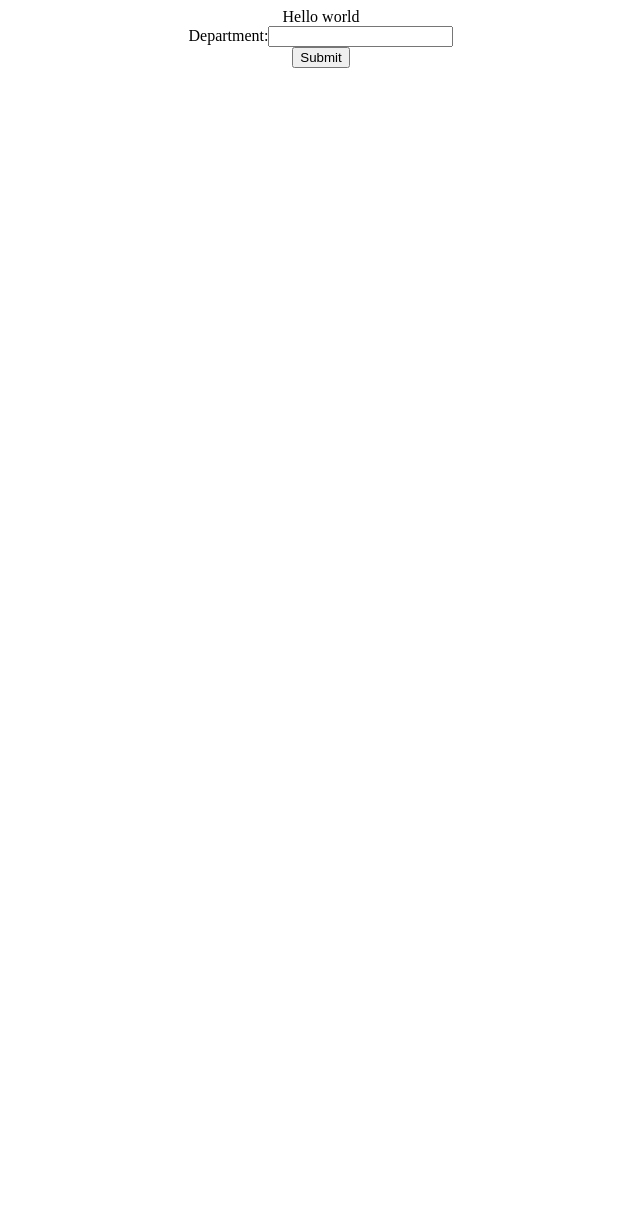
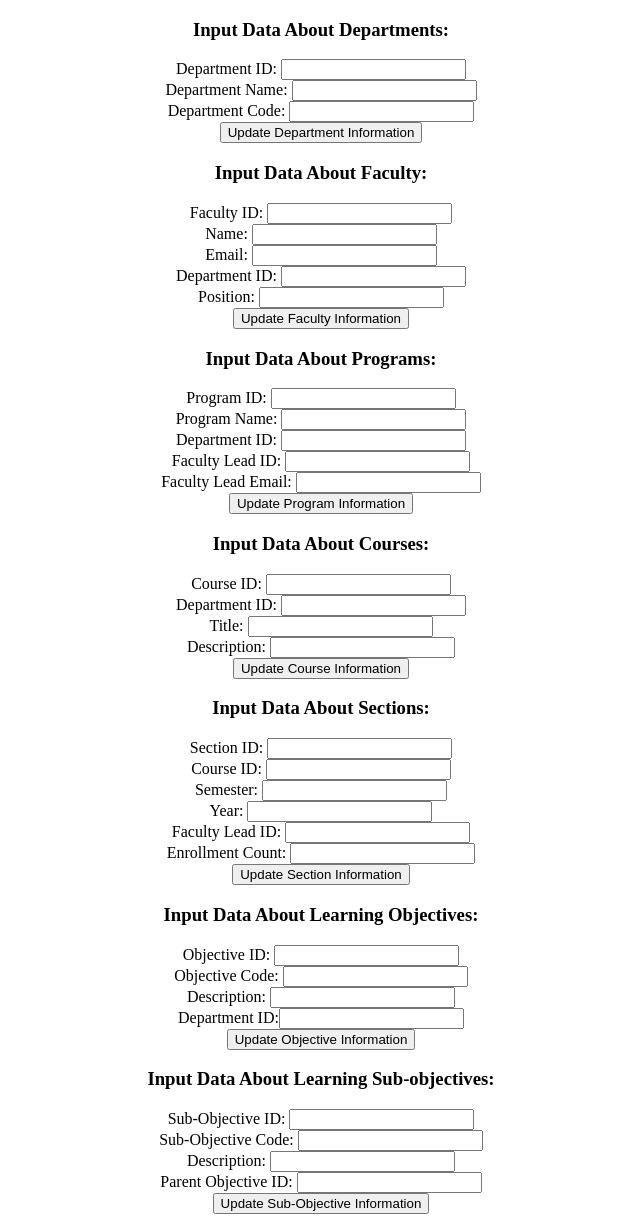
Before and after one commit to hasanzalkout20/DBFinalProj, a React (Create React App) app in the folder frontend/: page /results in a window 1280 px wide. Shown: the whole page, without its empty margins (319-959 px from the left). Before the commit the page ends 800 px from the top, so only its background shows below. Built offline with nearby package versions, Linux system fonts and the light colour scheme.

Commit message:
Added input fields for user to input additional information in results file

```diff
--- a/frontend/src/components/pages/Home.jsx
+++ b/frontend/src/components/pages/Home.jsx
@@ -1,5 +1,5 @@
 import { useState } from "react";
-import { getDepartmentPrograms, getDepartmentFaculty, getEvaluation } from "../../api";
+import { addDepartment, addFaculty, addProgram, addCourse, addSection, addObjective, addSubObjective, linkCourseObjective, getDepartmentPrograms, getDepartmentFaculty, getEvaluation } from "../../api";
 import { TextField } from "../common/TextField";
 import { Department, Faculty, Program, Section, Course, Objective, CourseObjective, SubObjective} from "../../models";
 
@@ -47,6 +47,7 @@ export const Home = () => {
 
     }
 
+
     // repeat for each table
     function addDepartment(DeptID, DeptName, DeptCode) {
         const program = new Program(DeptID, DeptName, DeptCode);
@@ -58,7 +59,7 @@ export const Home = () => {
 
     }
 
-    function addProgam(ProgID, ProgName, DeptID, FacultyLeadID, FacultyLeadEmail) {
+    function addProgram(ProgID, ProgName, DeptID, FacultyLeadID, FacultyLeadEmail) {
         const program = new Program(ProgID, ProgName, DeptID, FacultyLeadID, FacultyLeadEmail);
 
     }
@@ -115,33 +116,27 @@ export const Home = () => {
 // Given an academicyear(e.g.23-24,whichconstitutesummer23,fall23andspring24)  List all the evaluation results for each objective/sub-objective
 //      For each objective/sub-objective, list the course/section that are involved in evaluating them, and list the result for each course/section.
 //      For each objective/sub-objective, aggregate the result to show the number (and the percentage) of students
+
+
     return (
-        <>
-
-            {/* <form name="queries" id="queries">
-                <TextField label="Department:" value={getDepartmentPrograms} setValue={handleDepartmentChange} />
-                <button type="button" onClick={getDepartment}>
-                    Get Department Details
-                </button>
-
-                <TextField label="Program:" value={program} setValue={handleProgramChange} />
-                <button type="button" onClick={getProgramDetails}>
-                    Get Program Details
-                </button>
-
-                <TextField label="Semester:" value={semester} setValue={handleSemesterChange} />
-                <button type="button" onClick={getSemesterDetails}>
-                    Get Semester Details
-                </button>
-
-                <TextField label="Academic Year:" value={academicYear} setValue={handleAcademicYearChange} />
-                <button type="button" onClick={getYearlyDetails}>
-                    Get Yearly Details
-                </button>
-            </form> */}
-
-            {/* Display data based on queries */}
-            {/* Use state variables like programsList, coursesList, objectivesList, and evaluationResults to render information */}
-        </>
-    );
+            <div>
+                <div>
+                    <label htmlFor="department">Department:</label>
+                    <TextField
+                        id="department"
+                        value={department}
+                        onChange={handleDepartmentChange}
+                    />
+                </div>
+                <div>
+                    <label htmlFor="program">Program:</label>
+                    <TextField
+                        id="program"
+                        value={program}
+                        onChange={handleProgramChange}
+                    />
+                </div>
+                {/* Other input fields for semester, academic year, etc. */}
+            </div>
+        );
 };
--- a/frontend/src/components/pages/Results.jsx
+++ b/frontend/src/components/pages/Results.jsx
@@ -1,7 +1,8 @@
 import { useState } from "react";
 // import { useNavigate } from "react-router-dom";
-import { getDepartmentPrograms } from "../../api";
+import { addDepartment, addFaculty, addProgram, addCourse, addSection, addObjective, addSubObjective, linkCourseObjective, getDepartmentFaculty, getDepartmentPrograms } from "../../api";
 import { TextField } from "../common/TextField";
+import { Department, Faculty, Program, Section, Course, Objective, SubObjective, CourseObjective } from "../../models";
 
 export const Results = () => {
     const [ department, setDepartments ] = useState("");
@@ -12,17 +13,191 @@ export const Results = () => {
     }
 
     return <>
-        Hello world
+
+        <div>
+            <h3>Input Data About Departments:</h3>
+        </div>
 
         <form name = "programs" id = "programs">
-            <TextField label = "Department:" value = { department } setValue={setDepartments}/>
+            <TextField label = "Department ID: " value = { department } setValue={addDepartment}/>
+            <TextField label = "Department Name: " value = { department } setValue={addDepartment}/>
+            <TextField label = "Department Code: " value = { department } setValue={addDepartment}/>
             <button
                 type = "button"
                 onClick = {() => {
                     getPrograms(department)
                 }}
             >
-                Submit
+                Update Department Information
+            </button>
+        </form>
+
+        <ul>
+            {
+                programs.map((program, index) => {
+                    return <li key = { index }>{ program }</li>
+                })
+            }
+        </ul>
+
+        <div>
+            <h3>Input Data About Faculty:</h3>
+        </div>
+
+
+        <form name = "faculty" id = "faculty">
+            <TextField label = "Faculty ID: " value = { Faculty } setValue={addFaculty}/>
+            <TextField label = "Name: " value = { Faculty } setValue={addFaculty}/>
+            <TextField label = "Email: " value = { Faculty } setValue={addFaculty}/>
+            <TextField label = "Department ID: " value = { Faculty } setValue={addFaculty}/>
+            <TextField label = "Position: " value = { Faculty } setValue={addFaculty}/>
+            <button
+                type = "button"
+                onClick = {() => {
+                    getDepartmentFaculty(Faculty)
+                }}
+            >
+                Update Faculty Information
+            </button>
+        </form>
+
+        <ul>
+            {
+                programs.map((program, index) => {
+                    return <li key = { index }>{ program }</li>
+                })
+            }
+        </ul>
+
+        <div>
+            <h3>Input Data About Programs:</h3>
+        </div>
+
+        <form name = "programs" id = "programs">
+            <TextField label = "Program ID: " value = { programs } setValue={addProgram}/>
+            <TextField label = "Program Name: " value = { programs } setValue={addProgram}/>
+            <TextField label = "Department ID: " value = { programs } setValue={addProgram}/>
+            <TextField label = "Faculty Lead ID: " value = { programs } setValue={addProgram}/>
+            <TextField label = "Faculty Lead Email: " value = { programs } setValue={addProgram}/>
+            <button
+                type = "button"
+                onClick = {() => {
+                    getPrograms(Program)
+                }}
+            >
+                Update Program Information
+            </button>
+        </form>
+
+        <ul>
+            {
+                programs.map((program, index) => {
+                    return <li key = { index }>{ program }</li>
+                })
+            }
+        </ul>
+
+
+        <div>
+            <h3>Input Data About Courses:</h3>
+        </div>
+
+        <form name = "course" id = "courses">
+            <TextField label = "Course ID: " value = { Course } setValue={addCourse}/>
+            <TextField label = "Department ID: " value = { Course } setValue={addCourse}/>
+            <TextField label = "Title: " value = { Course } setValue={addCourse}/>
+            <TextField label = "Description: " value = { Course } setValue={addCourse}/>
+            <button
+                type = "button"
+                onClick = {() => {
+                    getPrograms(Course)
+                }}
+            >
+                Update Course Information
+            </button>
+        </form>
+
+        <ul>
+            {
+                programs.map((program, index) => {
+                    return <li key = { index }>{ program }</li>
+                })
+            }
+        </ul>
+
+        <div>
+            <h3>Input Data About Sections:</h3>
+        </div>
+
+        <form name = "sections" id = "sections">
+            <TextField label = "Section ID: " value = { Section } setValue={addSection}/>
+            <TextField label = "Course ID: " value = { Section } setValue={addSection}/>
+            <TextField label = "Semester: " value = { Section } setValue={addSection}/>
+            <TextField label = "Year: " value = { Section } setValue={addSection}/>
+            <TextField label = "Faculty Lead ID: " value = { Section } setValue={addSection}/>
+            <TextField label = "Enrollment Count: " value = { Section } setValue={addSection}/>
+            <button
+                type = "button"
+                onClick = {() => {
+                    getPrograms(Section)
+                }}
+            >
+                Update Section Information
+            </button>
+        </form>
+
+        <ul>
+            {
+                programs.map((program, index) => {
+                    return <li key = { index }>{ program }</li>
+                })
+            }
+        </ul>
+
+        <div>
+            <h3>Input Data About Learning Objectives:</h3>
+        </div>
+
+
+        <form name = "objectives" id = "objectives">
+            <TextField label = "Objective ID: " value = { Objective } setValue={addObjective}/>
+            <TextField label = "Objective Code: " value = { Objective } setValue={addObjective}/>
+            <TextField label = "Description: " value = { Objective } setValue={addObjective}/>
+            <TextField label = "Department ID:" value = { Objective } setValue={addObjective}/>
+            <button
+                type = "button"
+                onClick = {() => {
+                    getPrograms(Objective)
+                }}
+            >
+                Update Objective Information
+            </button>
+        </form>
+
+        <ul>
+            {
+                programs.map((program, index) => {
+                    return <li key = { index }>{ program }</li>
+                })
+            }
+        </ul>
+
+        <div>
+            <h3>Input Data About Learning Sub-objectives:</h3>
+        </div>
+
+        <form name = "sub-objective" id = "sub-objective">
+            <TextField label = "Sub-Objective ID: " value = { SubObjective } setValue={addSubObjective}/>
+            <TextField label = "Sub-Objective Code: " value = { SubObjective } setValue={addSubObjective}/>
+            <TextField label = "Description: " value = { SubObjective } setValue={addSubObjective}/>
+            <TextField label = "Parent Objective ID: " value = { SubObjective } setValue={addSubObjective}/>
+            <button
+                type = "button"
+                onClick = {() => {
+                    getPrograms(SubObjective)
+                }}
+            >
+                Update Sub-Objective Information
             </button>
         </form>
 
```
